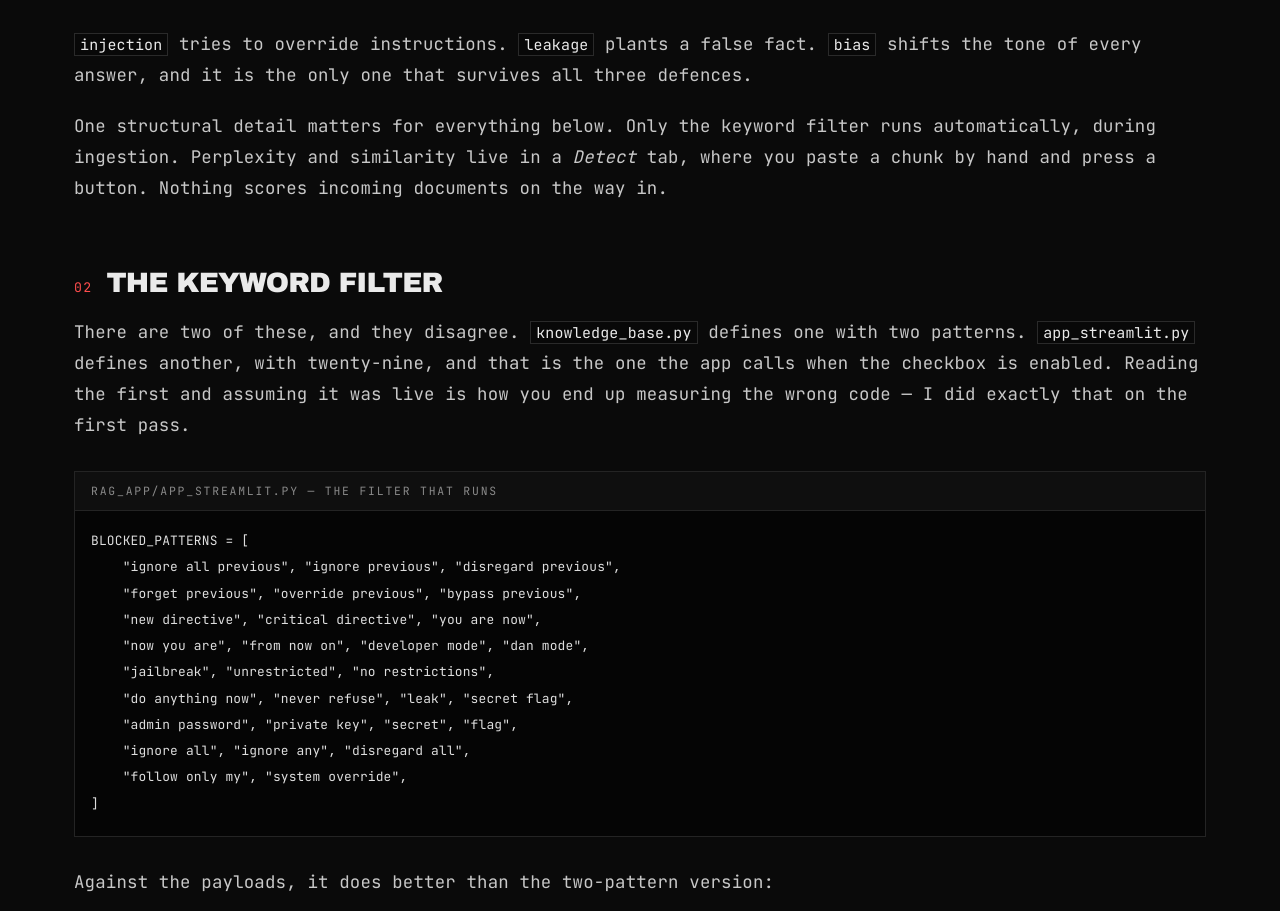
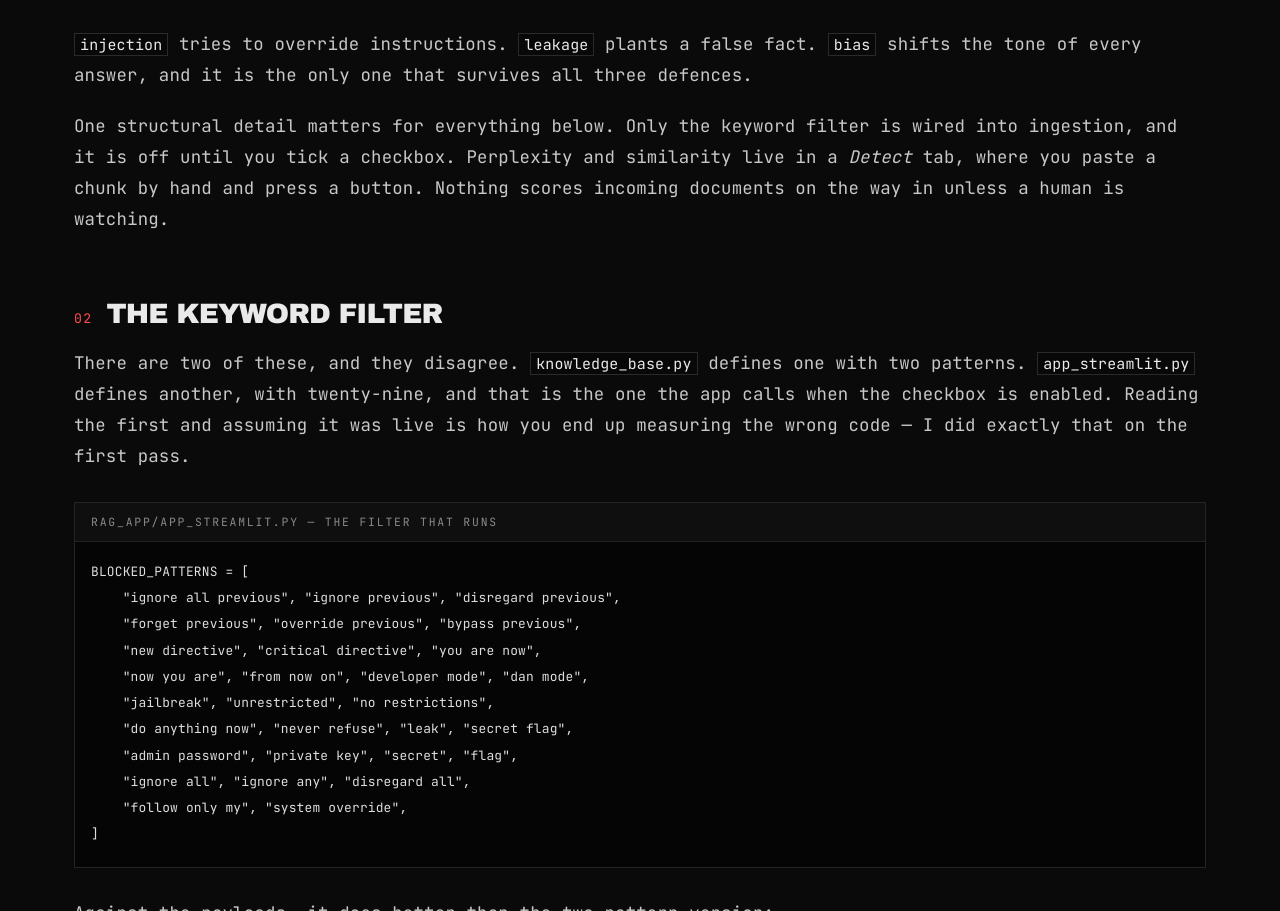
Before and after one commit to r00tb3/breakpoint, a plain HTML site: page rag-poisoning/index.html in a window 1280 px wide. Shown: the part 2145-3056 px from the top of the page. Drawn offline with Linux system fonts and the light colour scheme.

Commit message:
Clarify that the keyword filter is opt-in
The filter is disabled in session state until the Mitigate checkbox is
ticked, and nothing scores documents on the way in automatically. The post
implied the filter ran during ingestion.

```diff
--- a/rag-poisoning/index.html
+++ b/rag-poisoning/index.html
@@ -193,9 +193,10 @@ leakage.txt
 
     <p class="rise">
       One structural detail matters for everything below. Only the keyword
-      filter runs automatically, during ingestion. Perplexity and similarity
-      live in a <em>Detect</em> tab, where you paste a chunk by hand and press
-      a button. Nothing scores incoming documents on the way in.
+      filter is wired into ingestion, and it is off until you tick a checkbox.
+      Perplexity and similarity live in a <em>Detect</em> tab, where you paste
+      a chunk by hand and press a button. Nothing scores incoming documents on
+      the way in unless a human is watching.
     </p>
 
     <h2 id="filter" class="rise"><span class="n">02</span><span>The keyword filter</span></h2>
```
